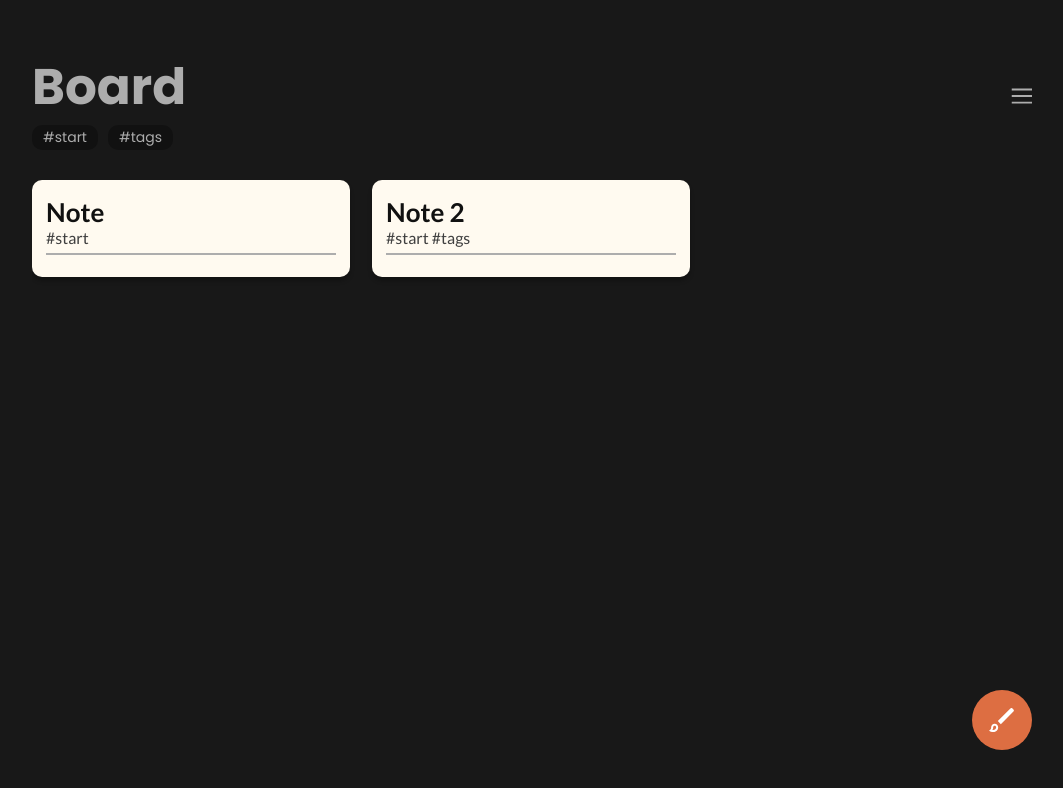
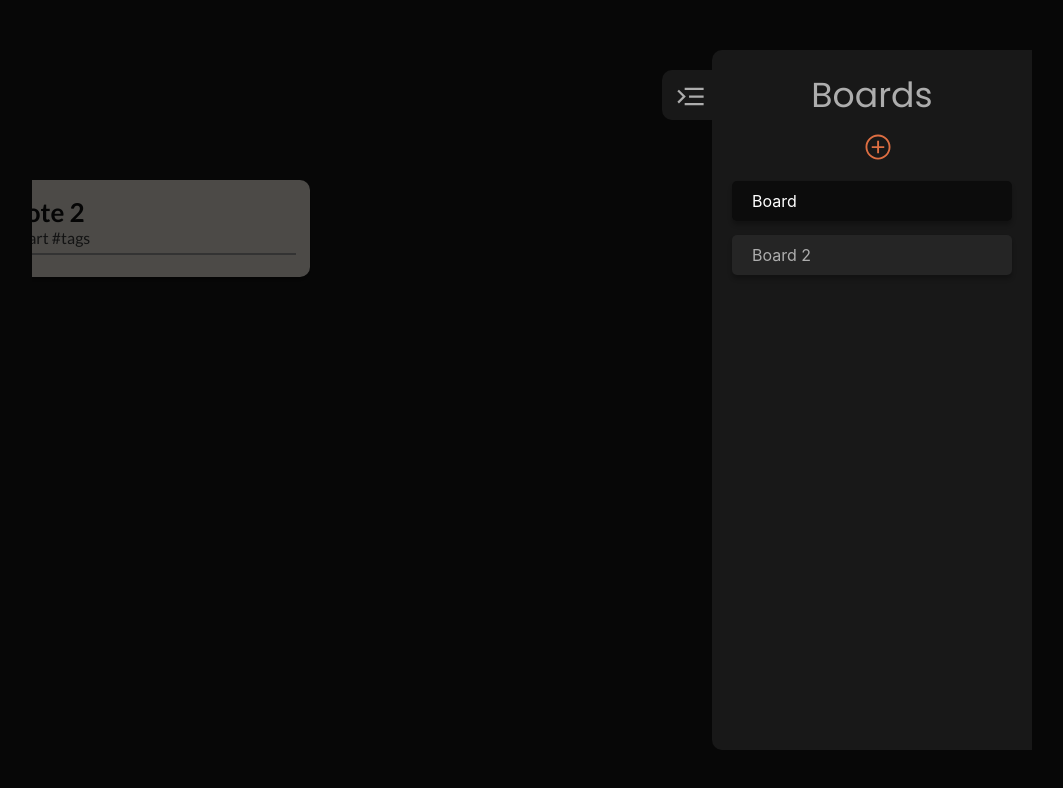
Before and after one commit to codeandjoy/HasteNote, a React (Create React App) app: page / in a window 1280 px wide. Shown: the top 788 px of the page, without its empty margins (108-1171 px from the left). Built offline with nearby package versions, Linux system fonts and the light colour scheme.

Commit message:
Now can switch boards

```diff
--- a/src/atoms/DataAtoms.js
+++ b/src/atoms/DataAtoms.js
@@ -17,6 +17,18 @@ export const boardsState = atom({
                     id: "2",
                     title: "Note 2",
                     tags: "#start #tags",
+                    content: ""
+                }
+            ]
+        },
+        {
+            id: "3",
+            name: "Board 2",
+            notes: [
+                {
+                    id: "4",
+                    title: "Board 2 note",
+                    tags: "#start",
                     content: ""
                 }
             ]
--- a/src/atoms/UIAtoms.js
+++ b/src/atoms/UIAtoms.js
@@ -2,7 +2,7 @@ import { atom } from "recoil";
 
 export const pageFadeActiveState = atom({
     key: "pageFadeActiveState",
-    default: false
+    default: true
 });
 
 export const pageFadeCallbackState = atom({
@@ -14,7 +14,7 @@ export const pageFadeCallbackState = atom({
 
 export const boardsMenuOpenState = atom({
     key: "boardsMenuOpenState",
-    default: false
+    default: true
 });
 
 
--- a/src/components/BoardsMenu/Board.js
+++ b/src/components/BoardsMenu/Board.js
@@ -1,16 +1,22 @@
-import { useRecoilValue } from "recoil";
+import { useRecoilState } from "recoil";
 import { activeBoardIdState } from "../../atoms/DataAtoms";
 
 import "./css/Board.css";
 
 
 const Board = ({ board }) => {
-    const activeBoardId = useRecoilValue(activeBoardIdState);
+    const [activeBoardId, setActiveBoardId] = useRecoilState(activeBoardIdState);
 
     const classNames = "board"+(activeBoardId===board.id ? " board-active":"");
 
     return (
-        <div className={ classNames }>
+        <div
+            onClick={() => {
+                setActiveBoardId(board.id);
+            }}
+
+            className={ classNames }
+        >
             <span className="board-name">{ board.name }</span>
         </div>
     );
```
